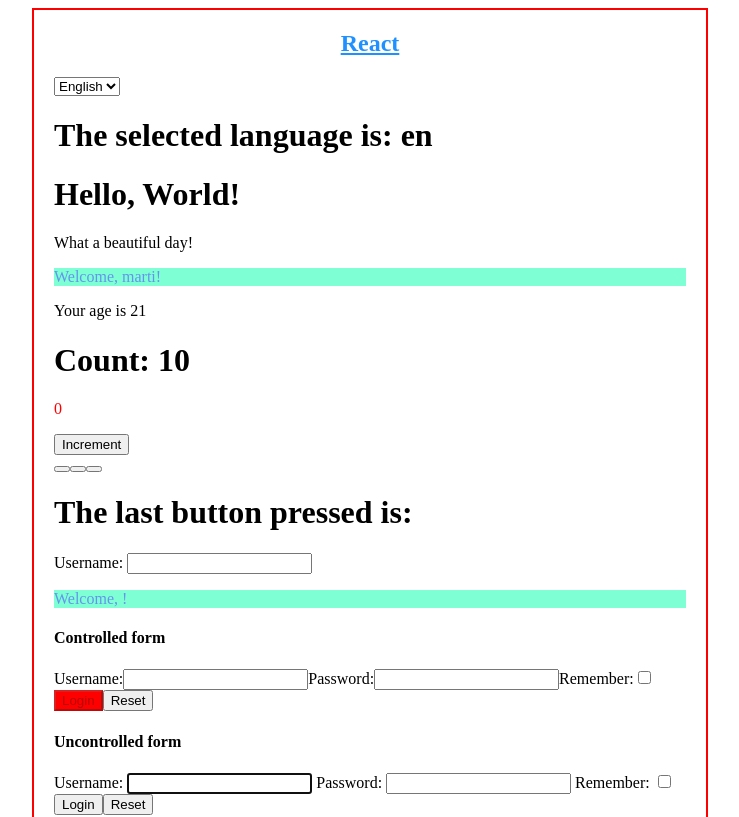
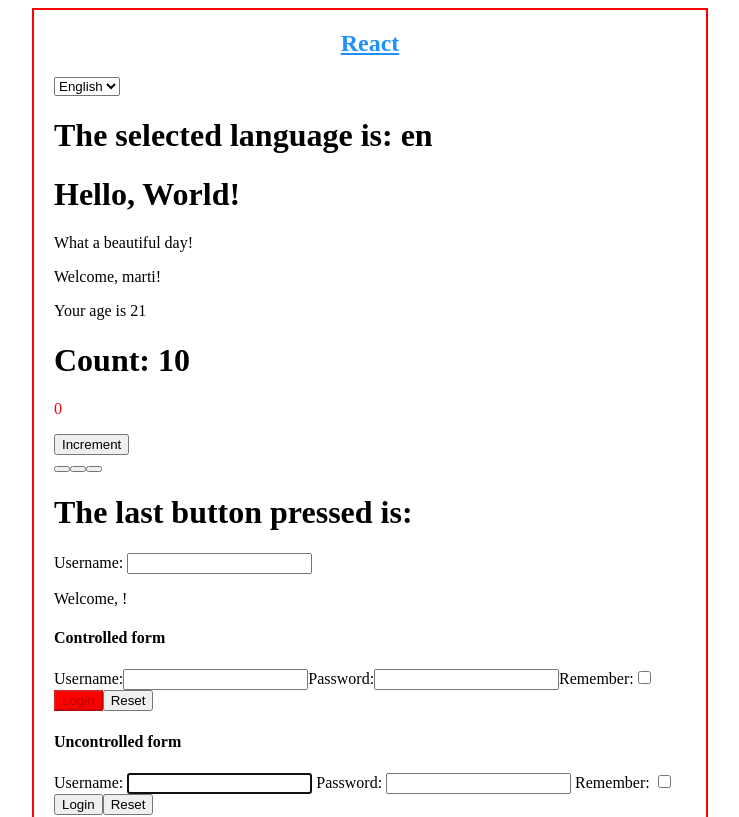
Before and after one commit to Martybb01/react-exercises, a React (Create React App) app: page / in a window 1280 px wide. Shown: the top 817 px of the page, without its empty margins (270-1009 px from the left). Built offline with nearby package versions, Linux system fonts and the light colour scheme.

Commit message:
Welcome as a function component

```diff
--- a/src/Welcome.js
+++ b/src/Welcome.js
@@ -1,11 +1,19 @@
 import React from "react";
 
-export class Welcome extends React.Component {
-  render() {
-    return (
-      <div className="welcome">
-        <p>Welcome, {this.props.name}!</p>
-      </div>
-    );
-  }
+export function Welcome(props) {
+  return (
+    <div>
+      <p>Welcome, {props.name}!</p>
+    </div>
+  );
 }
+
+// export class Welcome extends React.Component {
+//   render() {
+//     return (
+//       <div className="welcome">
+//         <p>Welcome, {this.props.name}!</p>
+//       </div>
+//     );
+//   }
+// }
```
